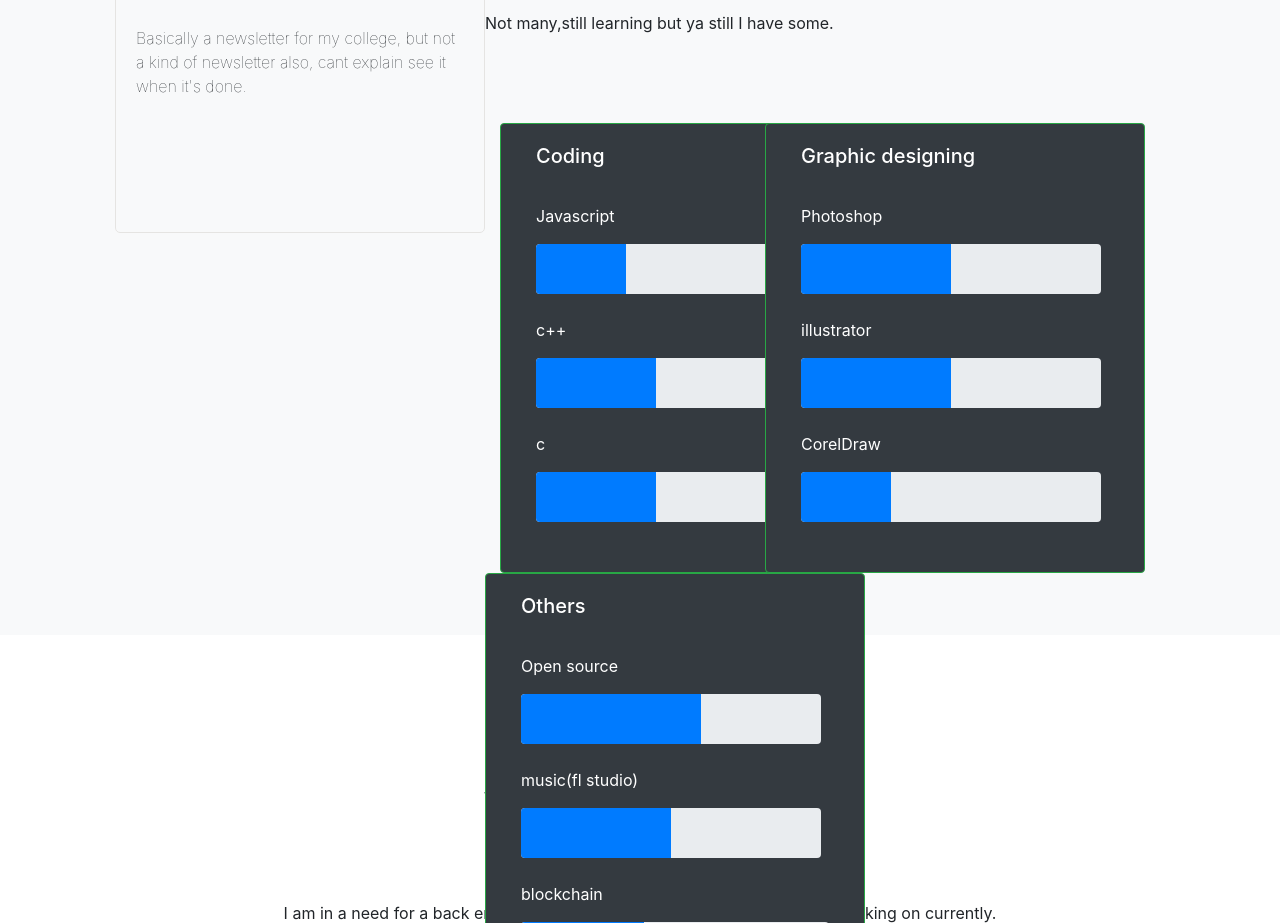
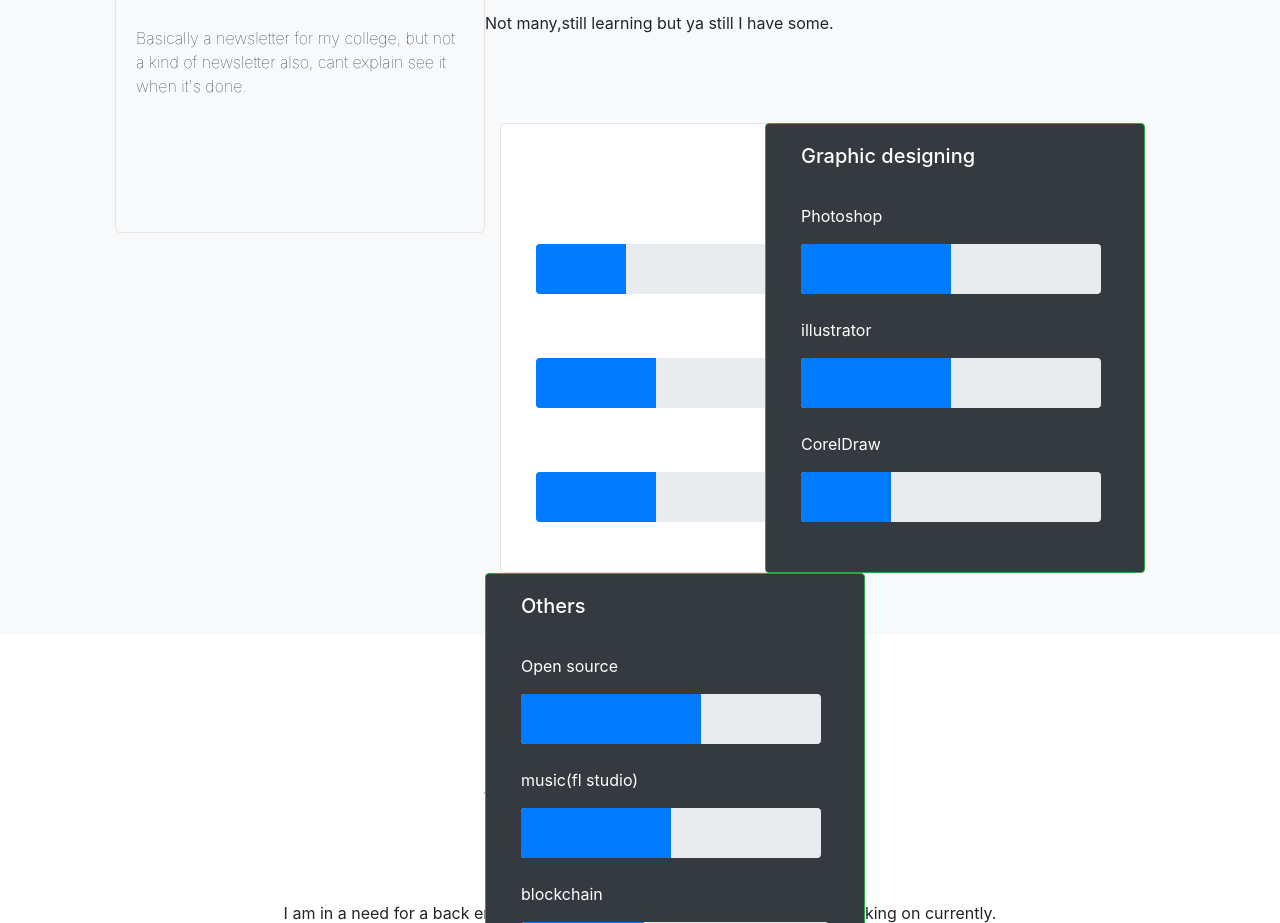
Before and after one commit to Aarhan212/AarhanK, a plain HTML site: page index.html in a window 1280 px wide. Shown: the part 3410-4333 px from the top of the page. Drawn offline with nearby package versions, Linux system fonts and the light colour scheme.

Commit message:
removing dark-bg

```diff
--- a/index.html
+++ b/index.html
@@ -191,7 +191,7 @@
     <br><br><br>
     <div class="row">
       <div class="col-lg-4">
-        <div class="card border-success bg-dark text-white" style="width:380px;height:450px;">
+        <div class="card border text-white" style="width:380px;height:450px;">
 
           <div class="container">
             <div class="card-body " data-tilt data-tilt-max="10" data-tilt-scale="1.1">
```
